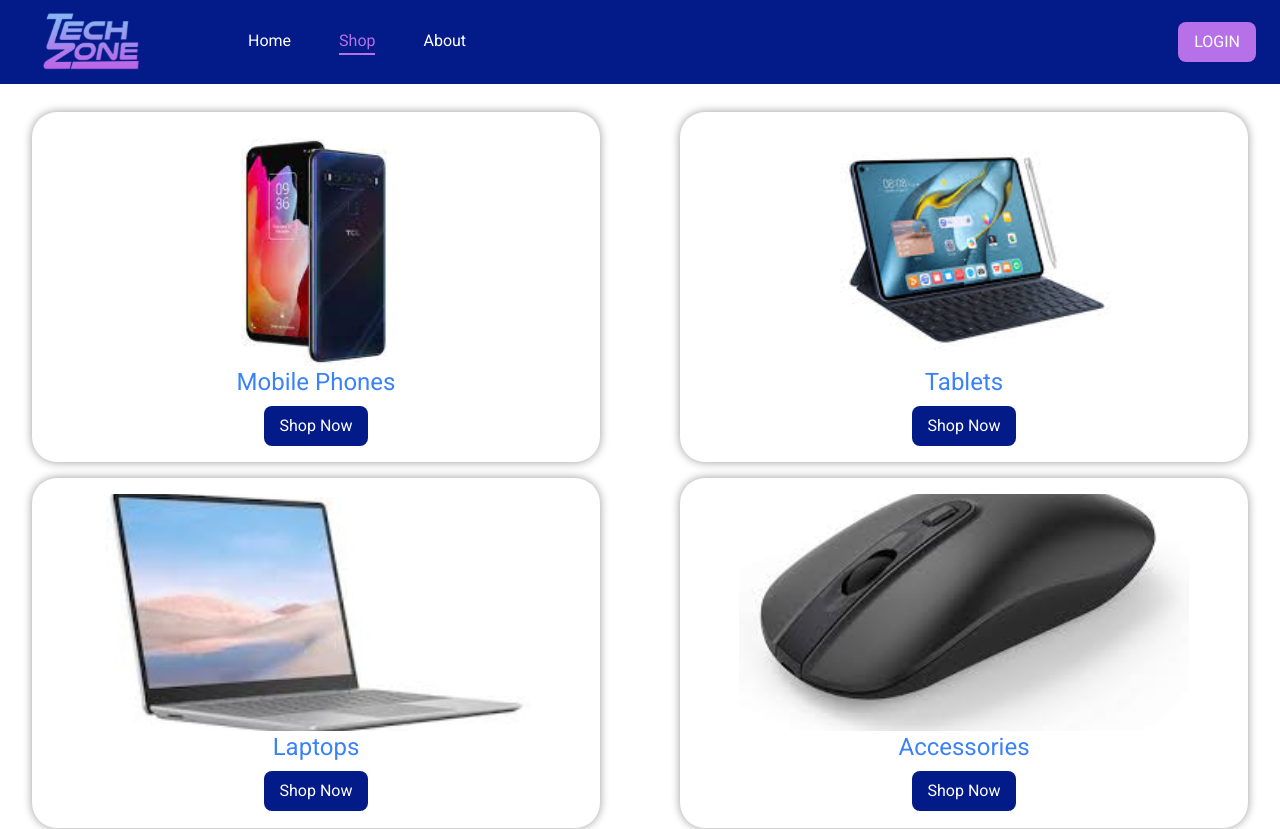
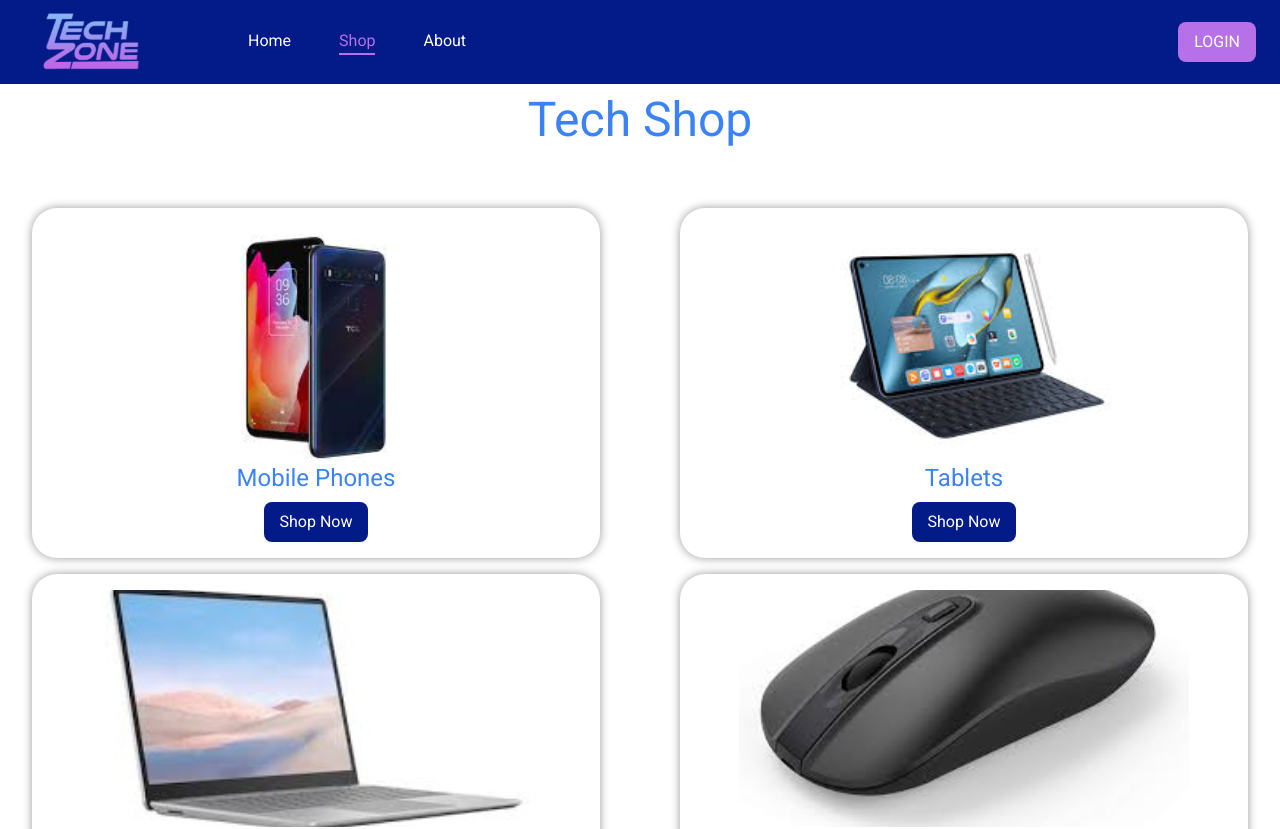
Before and after one commit to mart-anthony-stark/techzone-ecommerce-forumsite-nuxt, a Nuxt app: page /shop in a window 1280 px wide. Shown: the top 829 px of the page. Built offline with nearby package versions, Linux system fonts and the light colour scheme.

Commit message:
Add header

```diff
--- a/pages/shop.vue
+++ b/pages/shop.vue
@@ -1,5 +1,8 @@
 <template>
   <div class="mt-24">
+    <h1 class="text-blue-500 text-5xl mt-24 mb-12 text-center extrabold">
+      Tech Shop
+    </h1>
     <div class="grid grid-cols-2 grid-rows-2 gap-4 py-4">
       <div class="card mx-8 p-4 flex flex-col items-center">
         <img src="/images/gadgets/phones.svg" alt="mobile phones" />
@@ -45,26 +48,28 @@
     </h1>
     <div class="flex gap-24 justify-around flex-wrap mb-24 px-8">
       <div
-        v-for="phone in phones"
+        v-for="(phone, i) in phones"
         :key="phone.model"
         class="grid flex-col gap-4 w-60 place-items-center justify-center"
       >
         <img :src="phone.photo" class="h-60" />
         <h1 class="extrabold">{{ phone.model }}</h1>
         <button
+          @click="$router.push(`/phone/${i}`)"
           class="product-btn bg-pri text-white py-2 rounded w-full w-inherit"
         >
           VIEW PRODUCT
         </button>
       </div>
       <div
-        v-for="tablet in tablets"
+        v-for="(tablet, i) in tablets"
         :key="tablet.model"
         class="grid flex-col gap-4 w-60 place-items-center justify-end"
       >
         <img :src="tablet.photo" class="h-60" />
         <h1 class="extrabold">{{ tablet.model }}</h1>
         <button
+          @click="$router.push(`/tablet/${i}`)"
           class="product-btn bg-pri text-white py-2 rounded w-full w-inherit"
         >
           VIEW PRODUCT
```
